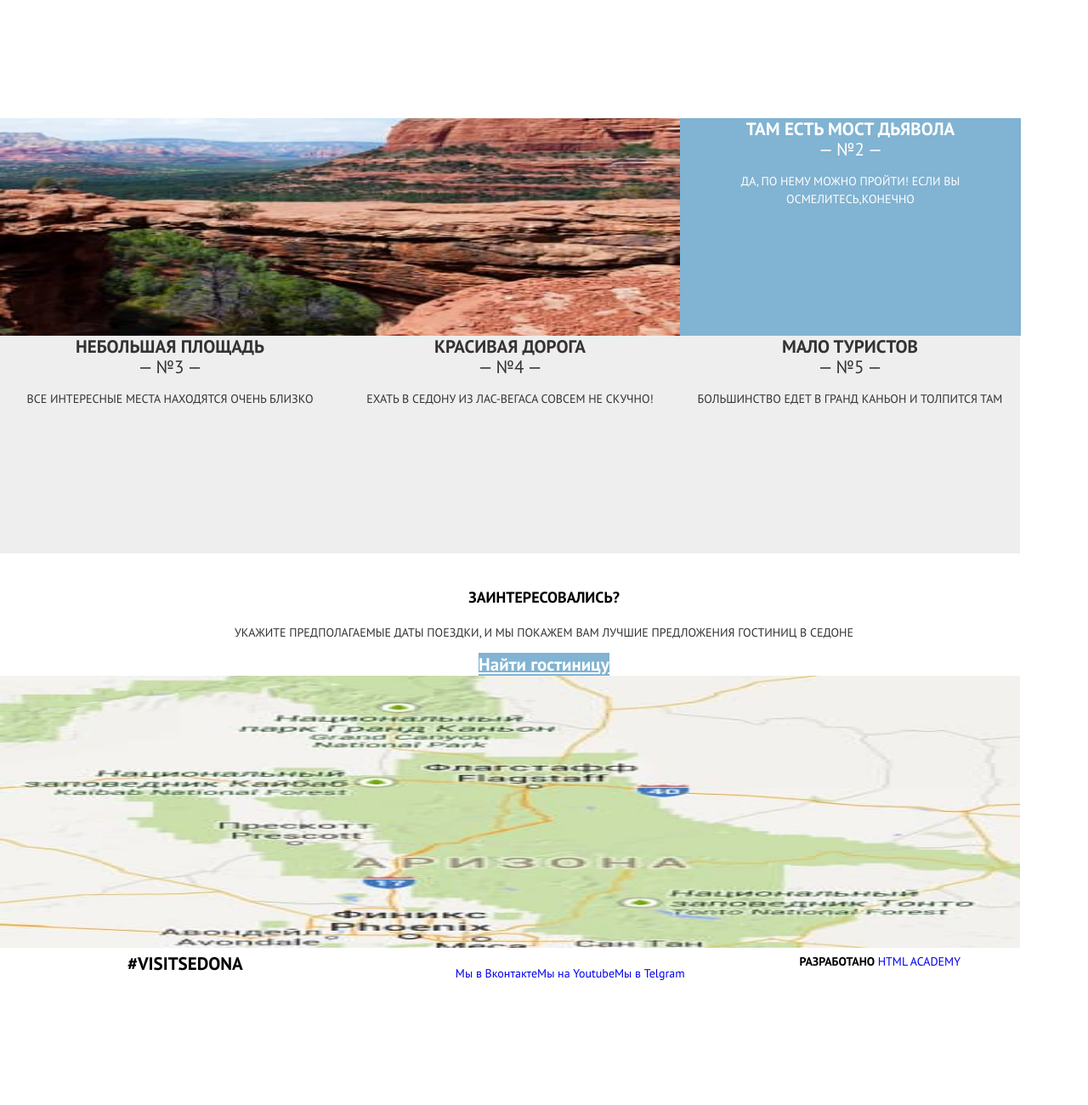
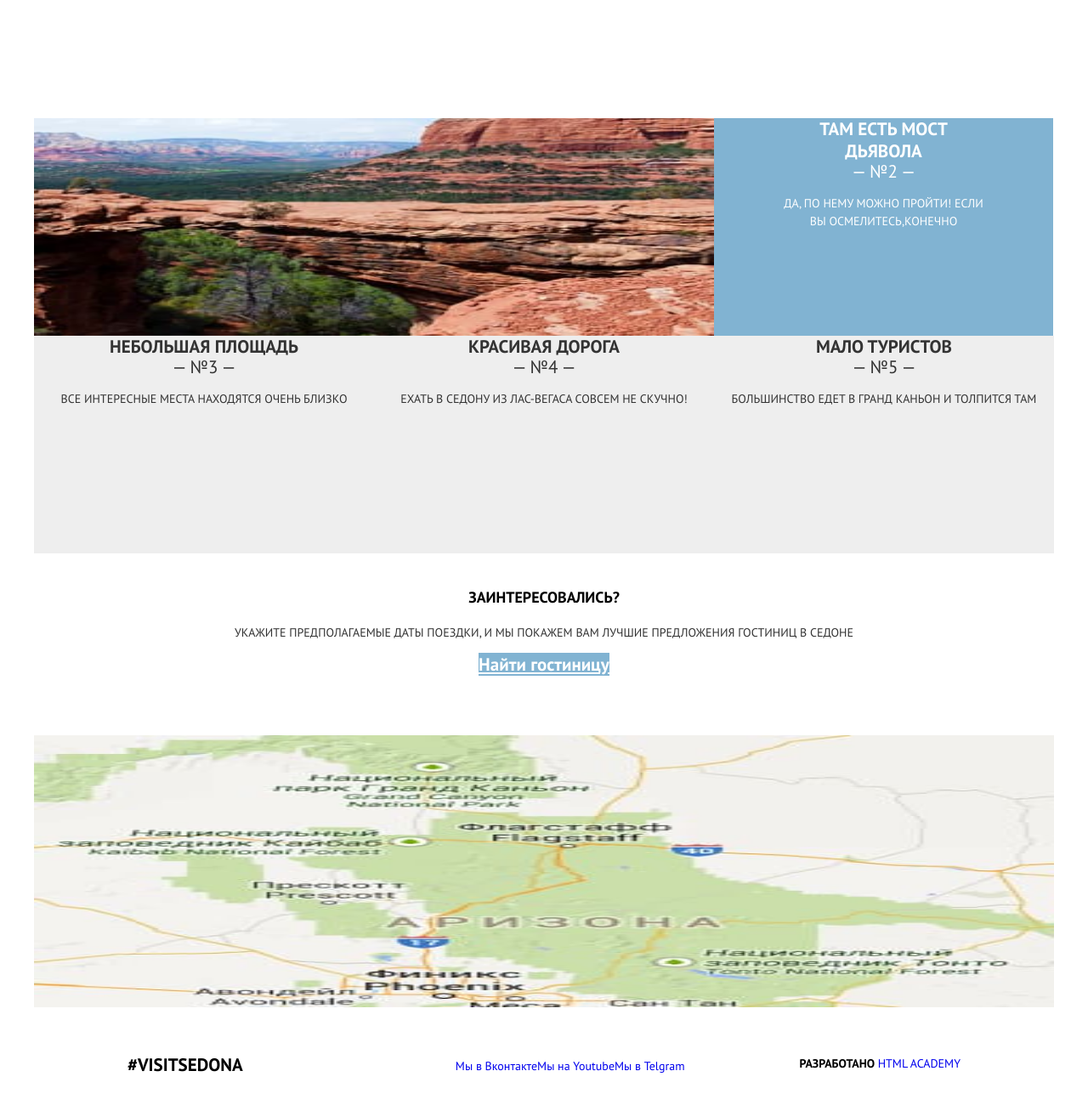
Before and after one commit to htmlacademy-adaptive/1641609-sedona-25, a plain HTML site: page 4/index.html in a window 1280 px wide. Shown: the part 1262-2562 px from the top of the page at 85% size. Before the commit the page ends 2432 px from the top, so only its background shows below. Drawn offline with Linux system fonts and the light colour scheme.

Commit message:
:heavy_check_mark: Сборка #4

```diff
--- a/4/css/style.css
+++ b/4/css/style.css
@@ -26,7 +26,6 @@
   overflow: hidden;
 }
 .page {
-  background-color: #FFFFFF;
   min-height: 100%;
 }
 .page__body {
@@ -38,19 +37,24 @@
   line-height: 21px;
   color: #000000;
   min-width: 320px;
-  margin: 0;
+  margin: 0 auto;
+  display: flex;
+  flex-direction: column;
 }
 .main-header {
   min-height: 56px;
+  margin: 0 auto;
 }
 @media (min-width: 768px) {
   .main-header {
     display: flex;
+    width: 768px;
   }
 }
-@media (min-width: 1280px) {
+@media (min-width: 1200px) {
   .main-header {
     display: flex;
+    width: 1200px;
   }
 }
 .main-header__logo {
@@ -62,13 +66,14 @@
 }
 .main-nav {
   background-color: #81B3D2;
+  width: 320px;
 }
 @media (min-width: 768px) {
   .main-nav {
     background-color: #FFFFFF;
   }
 }
-@media (min-width: 1280px) {
+@media (min-width: 1200px) {
   .main-nav {
     background-color: #FFFFFF;
   }
@@ -93,7 +98,7 @@
     color: #000000;
   }
 }
-@media (min-width: 1280px) {
+@media (min-width: 1200px) {
   .main-nav__list a {
     color: #000000;
   }
@@ -101,22 +106,21 @@
 @media (min-width: 768px) {
   .main-nav__wrapper {
     display: flex;
-    width: 660px;
-    margin: 0 auto;
   }
   .main-nav__toggle {
     display: none;
   }
 }
-@media (min-width: 1280px) {
+@media (min-width: 1200px) {
   .main-nav__wrapper {
     display: flex;
-    width: 1000px;
-    margin: 0 auto;
   }
   .main-nav__toggle {
     display: none;
   }
+}
+.site-list {
+  margin: 0 auto;
 }
 .site-list__item {
   box-shadow: 0px 1px 0px rgba(1, 1, 1, 0.2);
@@ -126,7 +130,7 @@
     box-shadow: none;
   }
 }
-@media (min-width: 1280px) {
+@media (min-width: 1200px) {
   .site-list__item {
     box-shadow: none;
   }
@@ -147,6 +151,7 @@
   display: flex;
   align-items: center;
   justify-content: center;
+  margin: 0 auto;
 }
 @media (min-width: 768px) {
   .main-slogan__svg {
@@ -154,10 +159,10 @@
     width: 768px;
   }
 }
-@media (min-width: 1280px) {
+@media (min-width: 1200px) {
   .main-slogan__svg {
     min-height: 518px;
-    width: 1280px;
+    width: 1200px;
   }
 }
 .advantages__slogan {
@@ -179,7 +184,7 @@
     line-height: 26px;
   }
 }
-@media (min-width: 1280px) {
+@media (min-width: 1200px) {
   .advantages__slogan {
     width: 483px;
     font-size: 21px;
@@ -206,7 +211,7 @@
     line-height: 21px;
   }
 }
-@media (min-width: 1280px) {
+@media (min-width: 1200px) {
   .advantages__intro {
     width: 483px;
     font-size: 14px;
@@ -218,17 +223,20 @@
   list-style-type: none;
   color: #000000;
   padding: 0;
+  margin: 0 auto;
 }
 @media (min-width: 768px) {
   .advantages__list {
     display: flex;
     flex-wrap: wrap;
+    width: 768px;
   }
 }
-@media (min-width: 1280px) {
+@media (min-width: 1200px) {
   .advantages__list {
     display: flex;
     flex-wrap: wrap;
+    width: 1200px;
   }
 }
 .advantages__item {
@@ -243,7 +251,7 @@
     display: flex;
   }
 }
-@media (min-width: 1280px) {
+@media (min-width: 1200px) {
   .advantages__block {
     display: flex;
   }
@@ -269,7 +277,7 @@
     margin: 0;
   }
 }
-@media (min-width: 1280px) {
+@media (min-width: 1200px) {
   .advantages__title {
     font-style: normal;
     font-weight: 700;
@@ -297,7 +305,7 @@
     line-height: 21px;
   }
 }
-@media (min-width: 1280px) {
+@media (min-width: 1200px) {
   .advantages__number {
     font-style: normal;
     font-weight: 400;
@@ -322,7 +330,7 @@
     line-height: 21px;
   }
 }
-@media (min-width: 1280px) {
+@media (min-width: 1200px) {
   .advantages__description {
     font-style: normal;
     font-weight: 400;
@@ -336,7 +344,8 @@
   min-height: 191px;
   color: #FFFFFF;
   text-align: center;
-  padding: 0 16px;
+  padding-left: 16px;
+  padding-right: 22px;
 }
 @media (min-width: 768px) {
   .advantages__text {
@@ -345,15 +354,32 @@
     padding: 0 32px;
   }
 }
-@media (min-width: 1280px) {
+@media (min-width: 1200px) {
   .advantages__text {
-    width: 295px;
+    width: 294px;
     min-height: 256px;
-    padding: 0 53px;
+    padding: 0 52px;
+  }
+}
+.advantages__text:last-child {
+  width: 288px;
+  padding: 0 16px;
+}
+@media (min-width: 768px) {
+  .advantages__text:last-child {
+    width: 184px;
+    padding: 0 36px;
+  }
+}
+@media (min-width: 1200px) {
+  .advantages__text:last-child {
+    width: 243px;
+    padding: 0 78px;
   }
 }
 .advantages__pic {
   width: 320px;
+  margin: 0;
 }
 @media (min-width: 768px) {
   .advantages__pic {
@@ -361,7 +387,7 @@
     height: 256px;
   }
 }
-@media (min-width: 1280px) {
+@media (min-width: 1200px) {
   .advantages__pic {
     width: 800px;
     height: 256px;
@@ -376,7 +402,7 @@
     height: 256px;
   }
 }
-@media (min-width: 1280px) {
+@media (min-width: 1200px) {
   .advantages__background {
     width: 400px;
     height: 256px;
@@ -401,7 +427,7 @@
     line-height: 21px;
   }
 }
-@media (min-width: 1280px) {
+@media (min-width: 1200px) {
   .advantages__meta--title {
     font-weight: 700;
     font-size: 21px;
@@ -419,15 +445,15 @@
 @media (min-width: 768px) {
   .advantages-container {
     display: grid;
-    column-gap: 15px;
+    column-gap: 0px;
     grid-template-columns: repeat(3, minmax(256px, auto));
     min-height: 300px;
   }
 }
-@media (min-width: 1280px) {
+@media (min-width: 1200px) {
   .advantages-container {
     display: grid;
-    column-gap: 15px;
+    column-gap: 0px;
     grid-template-columns: repeat(3, minmax(400px, auto));
     min-height: 330px;
   }
@@ -438,13 +464,25 @@
 }
 .booking__map {
   margin: 0;
+  margin-top: 40px;
+  text-align: center;
+}
+@media (min-width: 768px) {
+  .booking__map {
+    margin-top: 60px;
+  }
+}
+@media (min-width: 1200px) {
+  .booking__map {
+    margin-top: 70px;
+  }
 }
 @media (min-width: 768px) {
   .booking__map-img {
     width: 768px;
   }
 }
-@media (min-width: 1280px) {
+@media (min-width: 1200px) {
   .booking__map-img {
     width: 1200px;
   }
@@ -486,14 +524,16 @@
     justify-content: center;
     width: 665px;
     margin: 0 auto;
+    min-height: 120px;
   }
 }
-@media (min-width: 1280px) {
+@media (min-width: 1200px) {
   .main-footer__wrapper {
     display: flex;
     justify-content: center;
     width: 980px;
     margin: 0 auto;
+    min-height: 120px;
   }
 }
 .hashtag {
@@ -503,21 +543,35 @@
   line-height: 26px;
   text-transform: uppercase;
   color: #000000;
+  padding-top: 29px;
+}
+@media (min-width: 768px) {
+  .hashtag {
+    padding-top: 49px;
+  }
+}
+@media (min-width: 1200px) {
+  .hashtag {
+    padding-top: 49px;
+  }
 }
 .copyright {
   align-items: center;
   text-align: center;
   text-transform: uppercase;
   color: #000000;
+  padding-top: 47px;
 }
 @media (min-width: 768px) {
   .copyright {
     margin-left: auto;
+    padding-top: 50px;
   }
 }
-@media (min-width: 1280px) {
+@media (min-width: 1200px) {
   .copyright {
     margin-left: auto;
+    padding-top: 50px;
   }
 }
 .copyright__link {
@@ -526,17 +580,21 @@
 .social__list {
   list-style-type: none;
   padding: 0;
+  margin: 0;
   display: flex;
   justify-content: center;
+  padding-top: 34px;
 }
 @media (min-width: 768px) {
   .social__list {
     margin-left: 90px;
+    padding-top: 53px;
   }
 }
-@media (min-width: 1280px) {
+@media (min-width: 1200px) {
   .social__list {
     margin-left: 250px;
+    padding-top: 53px;
   }
 }
 .social__link {
```
Also changed, not shown: 1 other file.
